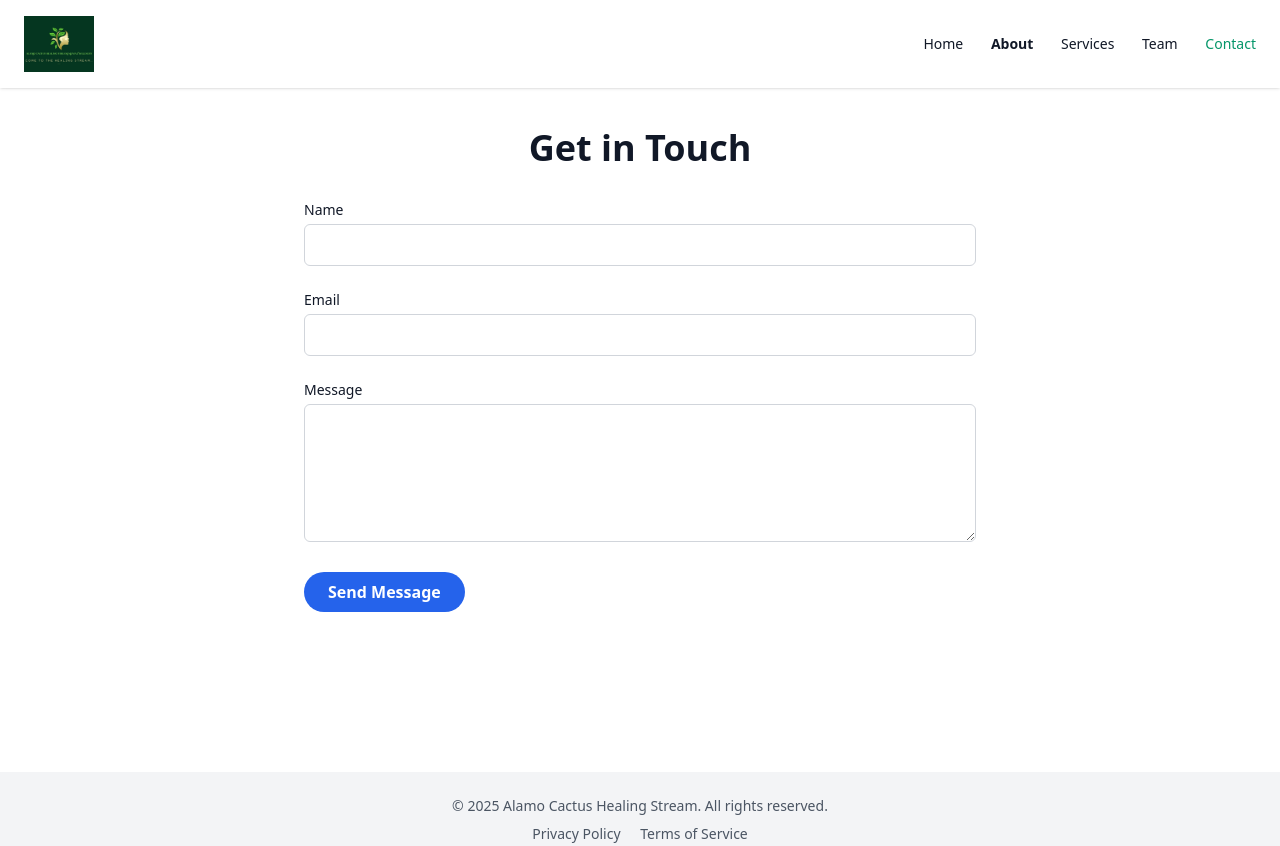
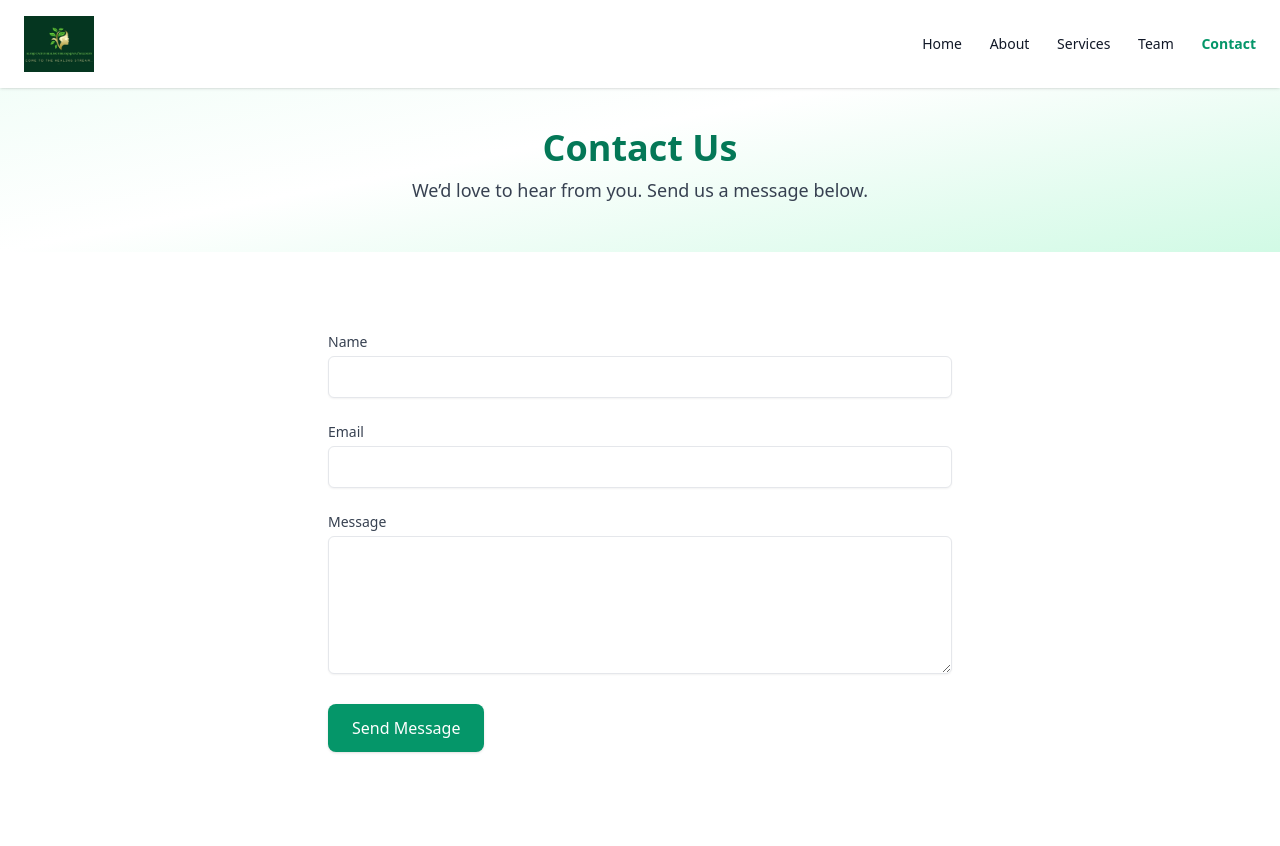
Before and after one commit to Stephen-OG/alamocactus, a website: page public/contact.html in a window 1280 px wide. Shown: the top 846 px of the page. Drawn offline with nearby package versions, Linux system fonts and the light colour scheme.

Commit message:
added more color to contact form

```diff
--- a/public/contact.html
+++ b/public/contact.html
@@ -7,6 +7,7 @@
   <script src="https://cdn.tailwindcss.com"></script>
 </head>
 <body class="bg-white text-gray-900 font-sans">
+  <!-- Navbar -->
   <header class="fixed w-full z-50 bg-white shadow">
     <div class="container mx-auto px-6 py-4 flex justify-between items-center">
       <a href="index.html">
@@ -14,31 +15,39 @@
       </a>
       <nav class="space-x-6 text-sm font-medium">
         <a href="index.html" class="hover:text-emerald-600 transition">Home</a>
-        <a href="about.html" class="hover:text-emerald-600 font-semibold">About</a>
+        <a href="about.html" class="hover:text-emerald-600 transition">About</a>
         <a href="services.html" class="hover:text-emerald-600 transition">Services</a>
         <a href="team.html" class="hover:text-emerald-600 transition">Team</a>
-        <a href="contact.html" class="text-emerald-600 transition">Contact</a>
+        <a href="contact.html" class="text-emerald-600 font-semibold">Contact</a>
       </nav>
     </div>
   </header>
 
-  <section class="pt-32 pb-20 px-6 bg-white">
-    <div class="container mx-auto max-w-2xl">
-      <h2 class="text-4xl font-bold mb-8 text-center animate-fade-in">Get in Touch</h2>
-      <form id="contactForm" class="space-y-6 animate-fade-in delay-200">
+  <!-- Hero Section -->
+  <section class="pt-32 pb-12 bg-gradient-to-br from-emerald-50 via-white to-emerald-100 text-center">
+    <div class="container mx-auto px-6">
+      <h1 class="text-4xl font-bold text-emerald-700 mb-2">Contact Us</h1>
+      <p class="text-gray-700 text-lg">We’d love to hear from you. Send us a message below.</p>
+    </div>
+  </section>
+
+  <!-- Contact Form Section -->
+  <section class="py-20 bg-white">
+    <div class="container mx-auto px-6 max-w-2xl">
+      <form id="contactForm" class="space-y-6">
         <div>
-          <label class="block text-sm font-medium mb-1" for="name">Name</label>
-          <input class="w-full border border-gray-300 px-4 py-2 rounded-md focus:outline-none focus:ring-2 focus:ring-blue-400" type="text" id="name" required />
+          <label for="name" class="block text-sm font-medium text-gray-700">Name</label>
+          <input type="text" id="name" name="name" required class="w-full mt-1 px-4 py-2 border rounded-md shadow-sm focus:ring-emerald-500 focus:border-emerald-500">
         </div>
         <div>
-          <label class="block text-sm font-medium mb-1" for="email">Email</label>
-          <input class="w-full border border-gray-300 px-4 py-2 rounded-md focus:outline-none focus:ring-2 focus:ring-blue-400" type="email" id="email" required />
+          <label for="email" class="block text-sm font-medium text-gray-700">Email</label>
+          <input type="email" id="email" name="email" required class="w-full mt-1 px-4 py-2 border rounded-md shadow-sm focus:ring-emerald-500 focus:border-emerald-500">
         </div>
         <div>
-          <label class="block text-sm font-medium mb-1" for="message">Message</label>
-          <textarea class="w-full border border-gray-300 px-4 py-2 rounded-md focus:outline-none focus:ring-2 focus:ring-blue-400" id="message" rows="5" required></textarea>
+          <label for="message" class="block text-sm font-medium text-gray-700">Message</label>
+          <textarea id="message" name="message" rows="5" required class="w-full mt-1 px-4 py-2 border rounded-md shadow-sm focus:ring-emerald-500 focus:border-emerald-500"></textarea>
         </div>
-        <button type="submit" class="bg-blue-600 text-white px-6 py-2 rounded-full font-semibold hover:bg-blue-700 transition">
+        <button type="submit" class="bg-emerald-600 text-white px-6 py-3 rounded-lg shadow hover:bg-emerald-700 transition">
           Send Message
         </button>
       </form>
@@ -55,6 +64,7 @@
     </div>
   </footer>
 
+  <!-- Styled Alert -->
   <div id="formAlert" class="fixed top-6 right-6 bg-emerald-600 text-white px-6 py-4 rounded-lg shadow-lg z-50 hidden transition-opacity duration-500">
     <span id="formAlertText">Message sent!</span>
   </div>
```
